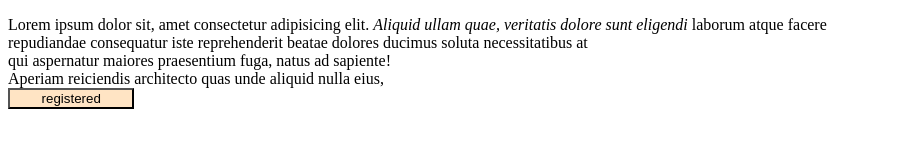
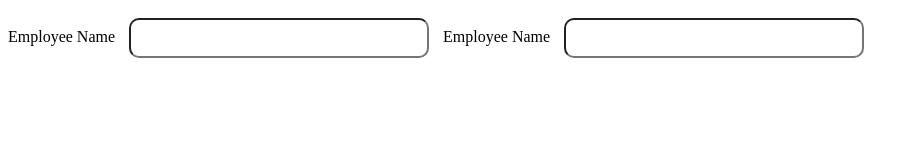
Before and after one commit to vijendramahala/learn, a plain HTML site: page index.html in a window 1280 px wide. Shown: the whole page, without its empty margins (0-919 px from the left). Drawn offline with Linux system fonts and the light colour scheme.

Commit message:
code edit

```diff
--- a/array.js
+++ b/array.js
@@ -1,5 +1,3 @@
-alert('Are you sure leran javaScript');
-
 let car = ['Bugatti', 'mercedes', 'G63'];
 car.push("GT-MT-3"); //add value
 
--- a/index.html
+++ b/index.html
@@ -7,23 +7,47 @@
 </head>
 <body>
     <style>
-        .button {
+        *{
+            background-color: rgb(255, 255, 255);
+            color: black;
+        }
+        .continer{
+
+        }
+        .name{
+            margin: 10px;
+            width: 300px;
+            height: 40px;
+            box-sizing: border-box;
+            font-family:'Times New Roman', Times, serif;
+            border-radius: 10px;
+
+        }
+        /* .button {
             width: 10%;
             height: 15%;
             color: rgb(0, 0, 0);
             background-color: bisque;
-        }
+        } */
             </style>
 
-    <script src="array.js"></script>
+    <!-- <script src="array.js"></script>  -->
     <script>
-        window.alert(500+500)
+        // window.alert(420+420)
     </script>
 
-    <p>Lorem ipsum dolor sit, amet consectetur adipisicing elit. <i>Aliquid ullam quae, veritatis dolore sunt eligendi</i> laborum atque facere <br> repudiandae consequatur iste reprehenderit beatae dolores ducimus soluta necessitatibus at <br> qui aspernatur maiores praesentium fuga, natus ad sapiente! <br> Aperiam reiciendis architecto quas unde aliquid nulla eius, <br>
+    <!-- <p onclick="window.print()">Lorem ipsum dolor sit, amet consectetur adipisicing elit. <i>Aliquid ullam quae, veritatis dolore sunt eligendi</i> laborum atque facere <br> repudiandae consequatur iste reprehenderit beatae dolores ducimus soluta necessitatibus at <br> qui aspernatur maiores praesentium fuga, natus ad sapiente! <br> Aperiam reiciendis architecto quas unde aliquid nulla eius, <br> -->
+
 
     <!-- <button class="button" type="button", onclick="document.write(100-200*2/6)"> Try it </button> -->
-    <button class="button", onclick="window.print()"> registered </button>
+    <!-- <button class="button", onclick="window.print()"> registered </button> -->
+
+    <div class="continer">
+        <label for="name">Employee Name</label>
+        <input onclick="window.print()" class="name" type="text" name="name">
+        <label for="name">Employee Name</label>
+        <input class="name" type="text" name="name">
+    </div>
 
 </body>
 </html>
```
